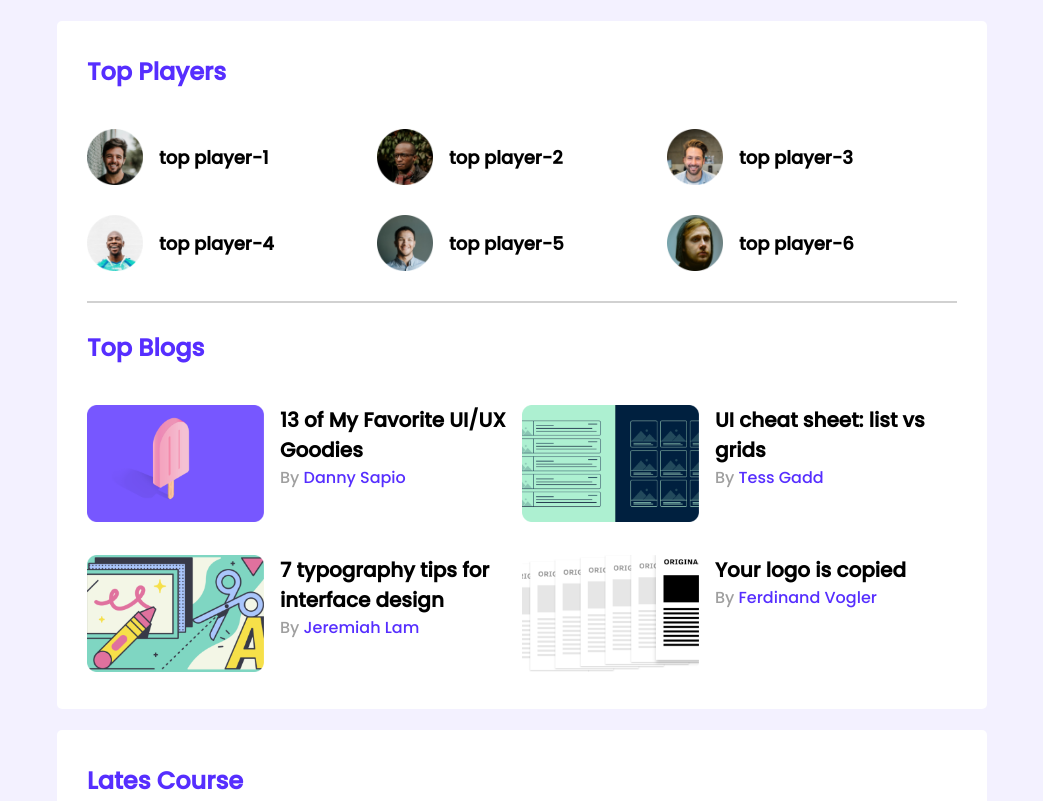
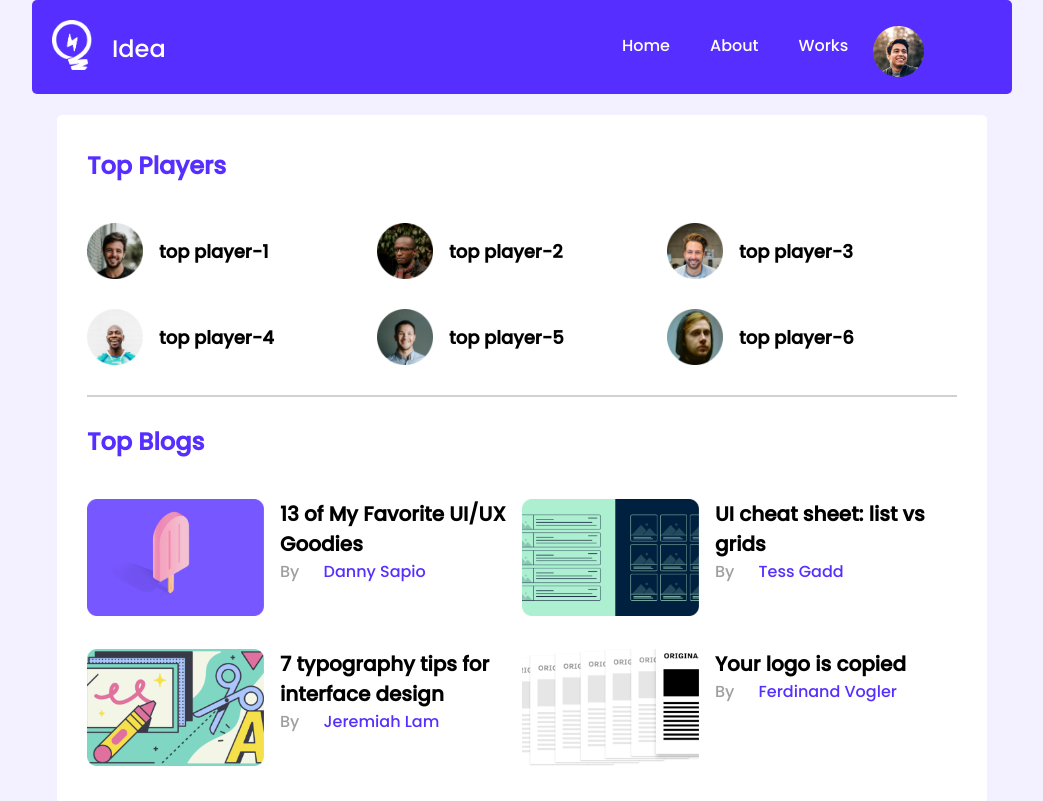
Before and after one commit to imAlid/leader-board, a plain HTML site: page index.html in a window 1280 px wide. Shown: the top 801 px of the page, without its empty margins (118-1161 px from the left). Drawn offline with Linux system fonts and the light colour scheme.

Commit message:
nav-bar added

```diff
--- a/index.html
+++ b/index.html
@@ -15,6 +15,24 @@
 <body>
    <!-- Header Start -->
    <header>
+
+      <nav>
+         <div class="header-left-side">
+            <div class="nav-icon">
+               <img src="images/icons/logo.png" alt="">
+            </div>
+            <div class="nav-taitle">Idea</div>
+         </div>
+
+         <div class="header-right-side">
+            <ul>
+               <li><a href="">Home</a></li>
+               <li><a href="">About</a></li>
+               <li><a href="">Works</a></li>
+               <img src="images/icons/profile.png" alt="">
+            </ul>
+         </div>
+      </nav>
 
    </header>
    <!-- header End -->
--- a/styles/styles.css
+++ b/styles/styles.css
@@ -18,7 +18,60 @@ main {
    align-items: center;
 }
 
+/* ----------------------------------------
+      Nav Section styles
+------------------------------------------*/
+nav {
+   width: 980px;
+   height: 94px;
+   background: #562EFF;
+   display: grid;
+   grid-template-columns: repeat(2, 1fr);
+   margin: 0 auto;
+   border-radius: 5px;
+   align-items: center;
+}
+
+.header-left-side {
+
+   display: flex;
+   align-items: center;
+}
+
+.header-right-side ul {
+   list-style-type: none;
+   display: flex;
+
+}
+
+.header-right-side ul,
+li,
+a {
+   margin-left: 20px;
+   font-size: 16px;
+   color: #fff;
+   text-decoration: none;
+   margin-top: 7px;
+}
+
+.header-right-side img {
+   margin-left: 25px;
+}
+
+.nav-icon img {
+
+   width: 40px;
+   display: inline;
+   padding: 20px;
+}
+
+.nav-taitle {
+   font-size: 24px;
+   color: #fff;
+}
+
 /* top players styles */
+
 .top-players {
    margin-bottom: 30px;
 }
@@ -69,7 +122,6 @@ hr {
             Top Blogs Styles
 --------------------------------------------- */
 
-
 .blog {
    display: flex;
 
@@ -110,35 +162,37 @@ hr {
       Letest Course section styles
 -------------------------------------------*/
 
-.courses{
+.courses {
    display: grid;
    grid-template-columns: repeat(3, 1fr);
+}
 
-
-}
 .courses .course img {
    width: 224px;
    height: 104px;
 }
 
 .fa-star.filled {
-   color:#FFC014;
+   color: #FFC014;
 }
-.fa-star.empty{
-   color:#AEAEAE;
+
+.fa-star.empty {
+   color: #AEAEAE;
    opacity: 0.25;
 }
-.course-duration{
-   background:#FEE5DF;
+
+.course-duration {
+   background: #FEE5DF;
    border-radius: 14.6913px;
 }
 
-.course-info{
+.course-info {
    display: flex;
    align-items: center;
    grid-column-gap: 19px;
 }
-.course-duration{
+
+.course-duration {
    color: #FF4A60;
    padding: 5px 5px;
 }
@@ -150,52 +204,67 @@ hr {
 /* mobile device */
 
 @media only screen and (max-width:688px) {
-   .container{
+
+   .container,
+   nav {
       width: 100%;
    }
 
-   .players, .blogs{
+   .players,
+   .blogs {
       grid-template-columns: repeat(1, 1fr);
+   }
 
-
-   }
-   .player{
+   .player {
       flex-direction: column;
       align-items: center;
    }
-   .courses{
+
+   .courses {
       grid-template-columns: repeat(1, 1fr);
       text-align: center;
       margin-top: 30px;
    }
-   .course-info{
+
+   .course-info {
       flex-direction: column;
       margin-bottom: 30px;
 
+   }
+
+   .header-right-side ul,
+   li,
+   a {
+      margin-left: 5px;
    }
 }
 
 /* tablet devices */
 @media only screen and (min-width: 689px) and (max-width: 991px) {
-   .container{
+
+   .container,
+   nav {
       width: 100%;
    }
 
-   .players, .blogs{
+   .players,
+   .blogs {
       grid-template-columns: repeat(2, 1fr);
    }
-   .player{
+
+   .player {
       flex-direction: column;
       align-items: center;
    }
-   .courses{
+
+   .courses {
       grid-template-columns: repeat(2, 1fr);
       text-align: center;
       margin-top: 30px;
    }
-   .course-info{
+
+   .course-info {
       flex-direction: column;
       margin-bottom: 30px;
-
    }
 }
```
